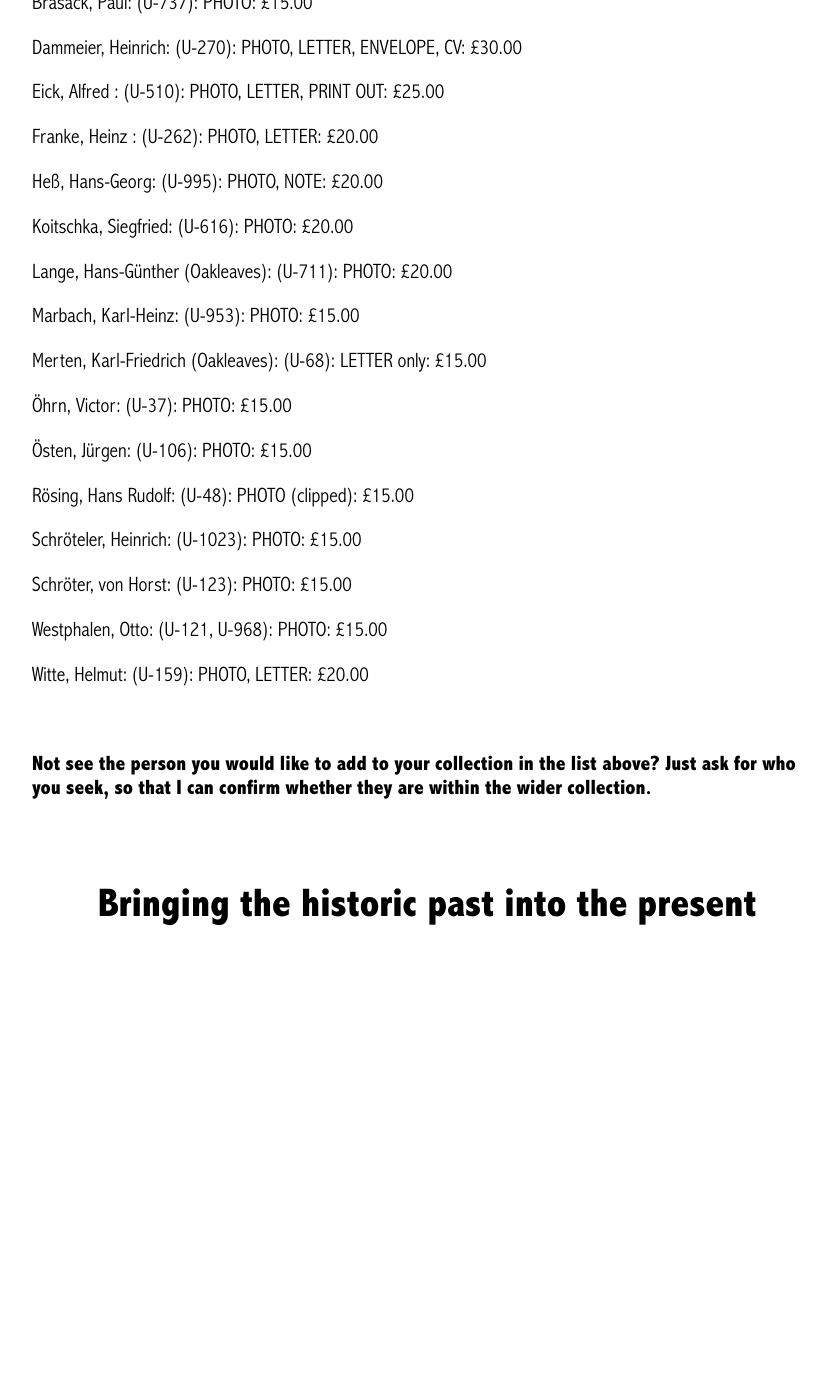
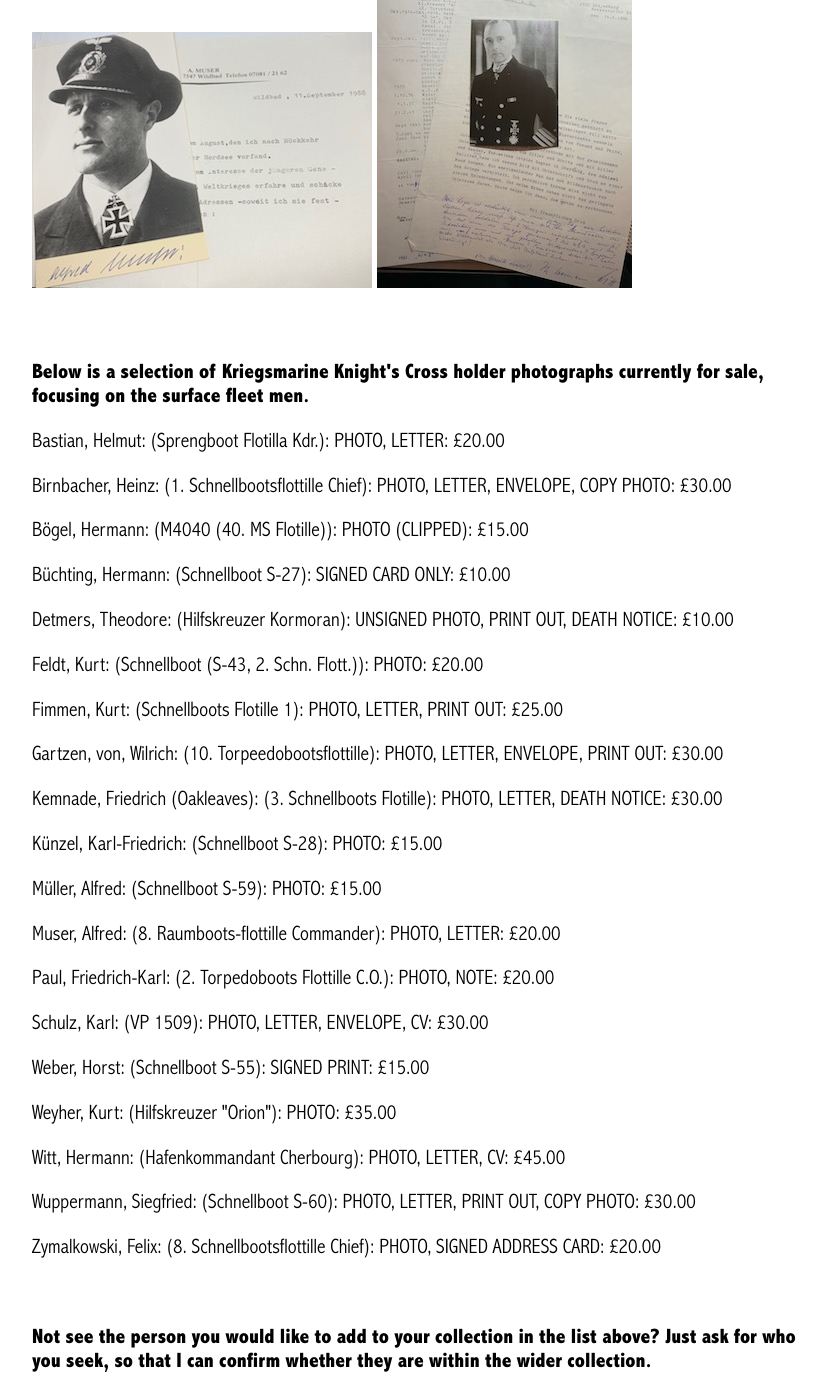
Before and after one commit to lahphotographs/lahphotographs.github.com, a Jekyll site: the page built from kriegsmarine_photos.md, in a window 1280 px wide and 1400 px high, scrolled down 810 px. Shown: the whole window, without its empty margins (213-1039 px from the left). Built offline with Jekyll 4.4.1, drawn with Linux system fonts in a browser that asks for light colours; our own code applies the rules of GitHub Pages for plain Markdown files; before the commit the page ends 1777 px from its top, so only the background shows below that; some of the changed text lies outside the part shown.

Commit message:
Update kriegsmarine_photos.md

```diff
--- a/kriegsmarine_photos.md
+++ b/kriegsmarine_photos.md
@@ -1,4 +1,3 @@
----
 layout: page
 title: Kriegsmarine Knight's Cross holders
 permalink: /kriegsmarine_photos.html
@@ -7,28 +6,31 @@ class: book_cover
 ---
 
 <p float="left">
-<img src="./assets/Alfred Eick.jpg"/>
-<img src="./assets/Paul Brasack.jpg"/>
-<img src="./assets/Otto Westphalen.jpg"/>
+<img src="./assets/Feldt 2.jpg"/>
+<img src="./assets/Kurt Fimmen.jpg"/>
+<img src="./assets/Alfred Muser.jpg"/>
+<img src="./assets/Hermann Witt.jpg"/>
 </p>
 <br />
-<p><b>Below is a selection of Kriegsmarine Knight's Cross holder photographs currently for sale, focusing on the U-Boat men.</b><br />
-<p>Bargsten,	Klaus: (U-521):	PHOTO (clipped), LETTER: £20.00</p>
-<p>Brasack, Paul: (U-737):	PHOTO: £15.00</p>
-<p>Dammeier,	Heinrich: (U-270):	PHOTO, LETTER, ENVELOPE, CV: £30.00</p>
-<p>Eick,	Alfred	: (U-510):	PHOTO, LETTER, PRINT OUT: £25.00</p>
-<p>Franke,	Heinz	: (U-262):	PHOTO, LETTER: £20.00</p>
-<p>Heß,	Hans-Georg: (U-995):	PHOTO, NOTE: £20.00</p>
-<p>Koitschka,	Siegfried: (U-616): PHOTO: £20.00</p>
-<p>Lange,	Hans-Günther (Oakleaves): (U-711):	PHOTO: £20.00</p>
-<p>Marbach,	Karl-Heinz: (U-953):	PHOTO: £15.00</p>
-<p>Merten,	Karl-Friedrich	(Oakleaves): (U-68):	LETTER only: £15.00</p>
-<p>Öhrn,	Victor: (U-37):	PHOTO: £15.00</p>
-<p>Östen,	Jürgen: (U-106):	PHOTO: £15.00</p>
-<p>Rösing,	Hans Rudolf: (U-48):	PHOTO (clipped): £15.00</p>
-<p>Schröteler,	Heinrich: (U-1023):	PHOTO: £15.00</p>
-<p>Schröter, von	Horst: (U-123):	PHOTO: £15.00</p>
-<p>Westphalen,	Otto: (U-121, U-968):	PHOTO: £15.00</p>
-<p>Witte,	Helmut: (U-159):	PHOTO, LETTER: £20.00</p>
+<p><b>Below is a selection of Kriegsmarine Knight's Cross holder photographs currently for sale, focusing on the surface fleet men.</b><br />
+<p>Bastian,	Helmut: (Sprengboot Flotilla Kdr.):	PHOTO, LETTER: £20.00</p>
+<p>Birnbacher,	Heinz: (1. Schnellbootsflottille Chief):	PHOTO, LETTER, ENVELOPE, COPY PHOTO: £30.00</p>
+<p>Bögel,	Hermann: (M4040 (40. MS Flotille)):	PHOTO (CLIPPED): £15.00</p>
+<p>Büchting,	Hermann: (Schnellboot S-27):	SIGNED CARD ONLY: £10.00</p>
+<p>Detmers,	Theodore: (Hilfskreuzer Kormoran):	UNSIGNED PHOTO, PRINT OUT, DEATH NOTICE: £10.00</p>
+<p>Feldt,	Kurt: (Schnellboot (S-43, 2. Schn. Flott.)):	PHOTO: £20.00</p>
+<p>Fimmen,	Kurt: (Schnellboots Flotille 1):	PHOTO, LETTER, PRINT OUT: £25.00</p>
+<p>Gartzen, von,	Wilrich: (10. Torpeedobootsflottille):	PHOTO, LETTER, ENVELOPE, PRINT OUT: £30.00</p>
+<p>Kemnade,	Friedrich (Oakleaves): (3. Schnellboots Flotille):	PHOTO, LETTER, DEATH NOTICE: £30.00</p>
+<p>Künzel,	Karl-Friedrich: (Schnellboot S-28):	PHOTO: £15.00</p>
+<p>Müller,	Alfred: (Schnellboot S-59):	PHOTO: £15.00</p>
+<p>Muser,	Alfred: (8. Raumboots-flottille Commander): PHOTO, LETTER: £20.00</p>
+<p>Paul,	Friedrich-Karl: (2. Torpedoboots Flottille C.O.): PHOTO, NOTE: £20.00</p>
+<p>Schulz,	Karl: (VP 1509):	PHOTO, LETTER, ENVELOPE, CV: £30.00</p>
+<p>Weber,	Horst: (Schnellboot S-55):	SIGNED PRINT: £15.00</p>
+<p>Weyher,	Kurt: (Hilfskreuzer "Orion"):	PHOTO: £35.00</p>
+<p>Witt,	Hermann: (Hafenkommandant Cherbourg):	PHOTO, LETTER, CV: £45.00</p>
+<p>Wuppermann,	Siegfried: (Schnellboot S-60):	PHOTO, LETTER, PRINT OUT, COPY PHOTO: £30.00</p>
+<p>Zymalkowski,	Felix: (8. Schnellbootsflottille Chief):	PHOTO, SIGNED ADDRESS CARD: £20.00</p>
 <br />
 <p><b><centre>Not see the person you would like to add to your collection in the list above? Just ask for who you seek, so that I can confirm whether they are within the wider collection.
```
